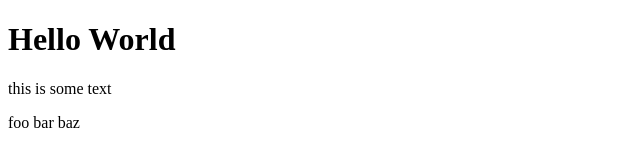
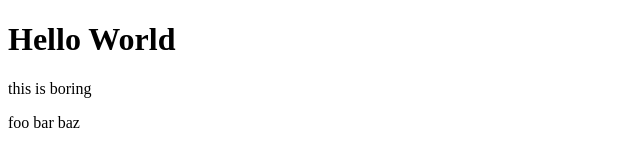
Before and after one commit to vives-projectweek-1-2020/merge-conflict-demo, a plain HTML site: page index.html in a window 1280 px wide. Shown: the full height of the page, 0-640 px from the left. Drawn offline with Linux system fonts and the light colour scheme.

Commit message:
this is boring

```diff
--- a/index.html
+++ b/index.html
@@ -7,7 +7,7 @@
 </head>
 <body>
   <h1>Hello World</h1>
-  <p>this is some text</p>
+  <p>this is boring</p>
   <p>foo bar baz</p>
 </body>
 </html>
```
